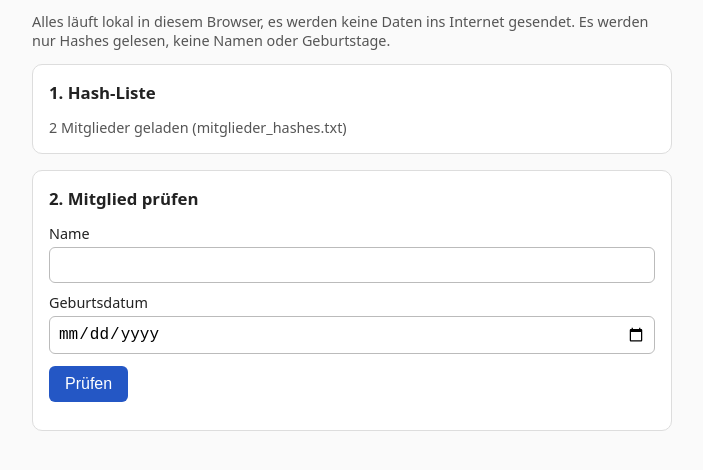
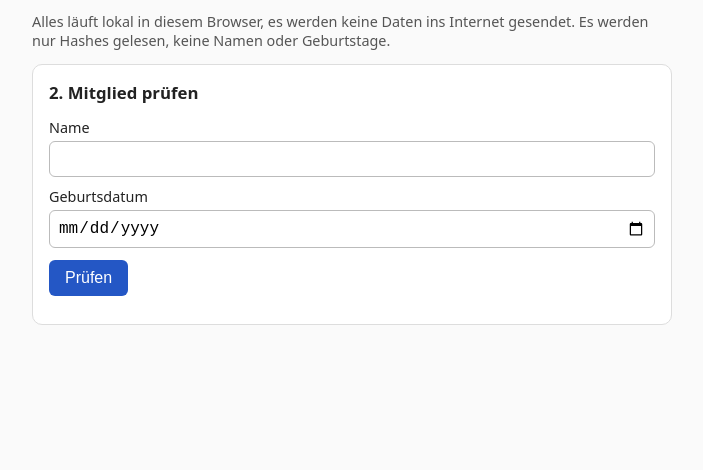
Before and after one commit to FL0RI5/greifsbloc-mitglied-check, a plain HTML site: page index.html in a window 1280 px wide. Shown: the part 58-528 px from the top of the page, without its empty margins (288-991 px from the left). Drawn offline with Linux system fonts and the light colour scheme.

Commit message:
change back again

```diff
--- a/index.html
+++ b/index.html
@@ -22,12 +22,9 @@
 <p class="info">Alles läuft lokal in diesem Browser, es werden keine Daten ins Internet gesendet.
 Es werden nur Hashes gelesen, keine Namen oder Geburtstage.</p>
 
-<section>
-  <h2>1. Hash-Liste</h2>
-  <div class="msg info" id="count">Lade Hash-Liste …</div>
-  <input type="file" id="file" accept=".txt" style="display:none">
-  <button class="secondary" id="fallback" style="display:none" onclick="document.getElementById('file').click()">Liste manuell laden</button>
-</section>
+
+<div class="msg info" id="count" style="display:none">Lade Hash-Liste …</div>
+
 
 <section>
   <h2>2. Mitglied prüfen</h2>
```
